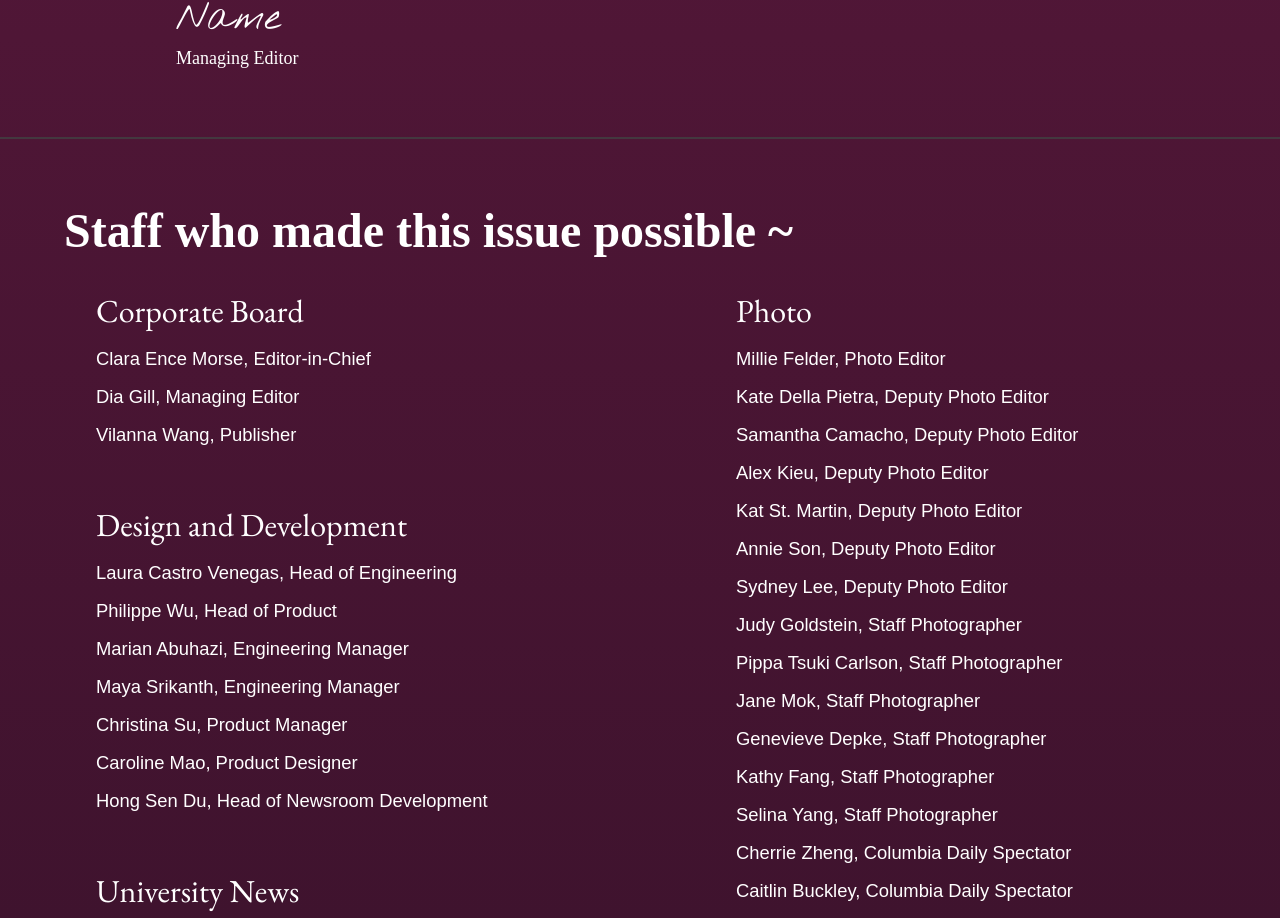
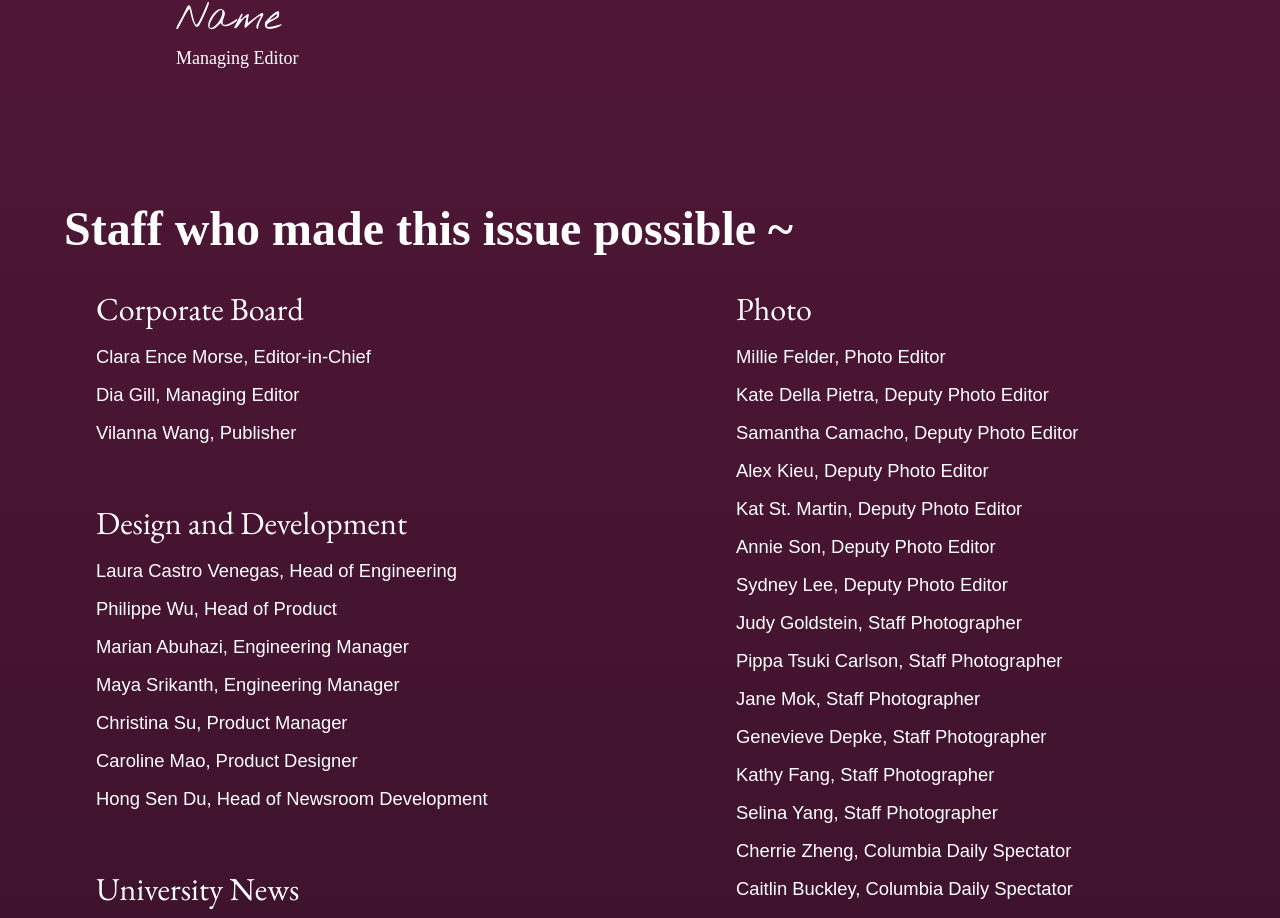
Before and after one commit to spectatorpublishing/bhm2023, a React (Create React App) app: page / in a window 1280 px wide. Shown: the part 848-1766 px from the top of the page. Built offline with nearby package versions, Linux system fonts and the light colour scheme; a web font is replaced by a local one.

Commit message:
Cleaned Up Marian's Files

```diff
--- a/src/containers/Credits.js
+++ b/src/containers/Credits.js
@@ -108,7 +108,6 @@ const Hr = styled.hr`
 const Credits = () => {
     return (
         <Container id="credits">
-            <Hr/>
             <HeaderDiv><Header>Staff who made this issue possible ~</Header></HeaderDiv>
             <SectAndNames>
                 {Object.entries(credits).map(([section, key]) => {
```
